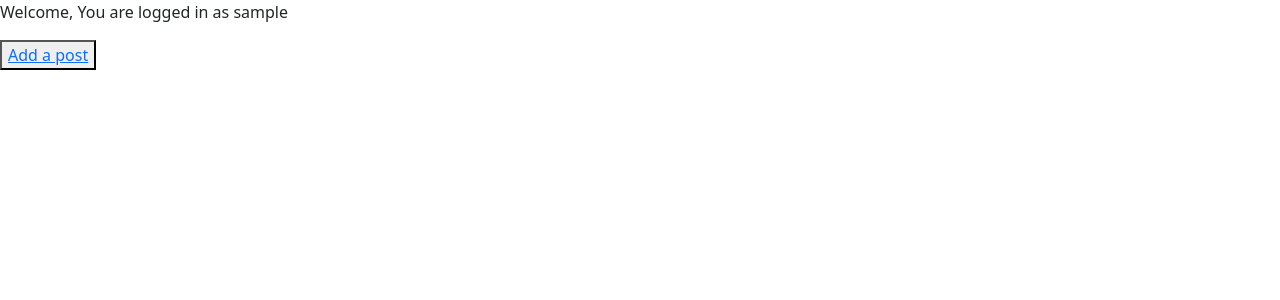
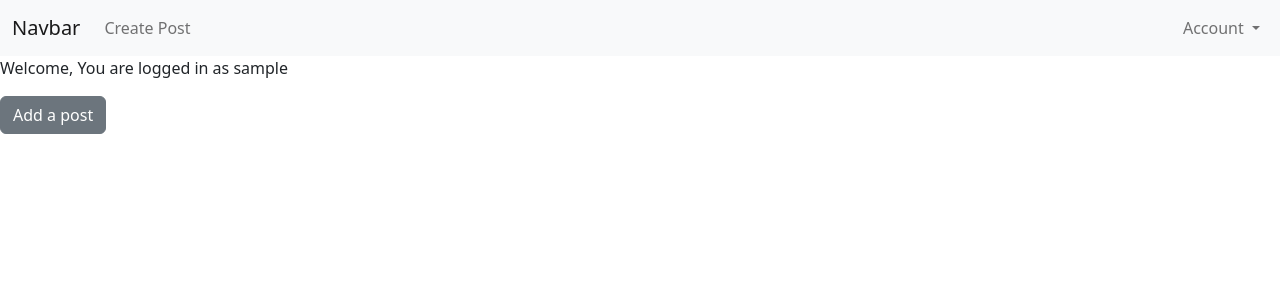
Before and after one commit to chanon-lim/exercise4-group9, a Django app: page / in a window 1280 px wide. Shown: the top 300 px of the page. Run offline with Django 4.2, Linux system fonts and the light colour scheme; the visitor is signed in with stand-in values (Sample User, id 1); data that the repository does not hold is empty; some libraries are stand-ins or nearby versions.

Commit message:
Add navbar and change page style

```diff
--- a/templates/base/base.html
+++ b/templates/base/base.html
@@ -1,4 +1,5 @@
 {% load static %}
+{% load socialaccount %}
 
 <!DOCTYPE html>
 <html lang="ja">
@@ -15,7 +16,42 @@
     integrity="sha384-rbsA2VBKQhggwzxH7pPCaAqO46MgnOM80zW1RWuH61DGLwZJEdK2Kadq2F9CUG65" crossorigin="anonymous">
 </head>
 <body>
+    <!-- Navbar -->
+    <nav class="navbar navbar-expand-lg navbar-light bg-light">
+        <div class="container-fluid">
+            <a class="navbar-brand" href="{% url 'forum' %}">Navbar</a>
+            <button class="navbar-toggler" type="button" data-bs-toggle="collapse" data-bs-target="#navbarSupportedContent" aria-controls="navbarSupportedContent" aria-expanded="false" aria-label="Toggle navigation">
+                <span class="navbar-toggler-icon"></span>
+            </button>
+            <div class="collapse navbar-collapse" id="navbarSupportedContent">
+            <ul class="navbar-nav me-auto mb-2 mb-lg-0">
+                <li class="nav-item">
+                    <a class="nav-link" href="{% url 'post_create' %}">Create Post</a>
+                </li>
+            </ul>
+            <ul class="navbar-nav mb-2 mb-lg-0 ml-auto">
+                <li class="nav-item dropdown">
+                    <a class="nav-link dropdown-toggle" href="#" id="navbarDropdown" role="button" data-bs-toggle="dropdown" aria-expanded="false">
+                        Account
+                    </a>
+                    <ul class="dropdown-menu dropdown-menu-left" aria-labelledby="navbarDropdown">
+                        {% if user.is_authenticated %}
+                        <li><a class="dropdown-item" href="#">Profile</a></li>
+                        <li><a class="dropdown-item" href="{% url 'account_logout' %}?next={{ request.path }}">Logout</a></li>
+                        {% else %}
+                        <li><a class="dropdown-item" href="{% provider_login_url 'google' %}">Login</a></li>
+                        {% endif %}
+                    </ul>
+                </li>
+            </ul>
+        </div>
+    </nav>
+
+
     {% block content %}
     {% endblock content %}
+
+    <!-- Bootstrap JS -->
+    <script src="https://cdn.jsdelivr.net/npm/bootstrap@5.2.3/dist/js/bootstrap.bundle.min.js" integrity="sha384-kenU1KFdBIe4zVF0s0G1M5b4hcpxyD9F7jL+jjXkk+Q2h455rYXK/7HAuoJl+0I4" crossorigin="anonymous"></script>
 </body>
 </html>
--- a/templates/forum/forum.html
+++ b/templates/forum/forum.html
@@ -1,23 +1,29 @@
 {% extends 'base/base.html' %}
 {% load socialaccount %}
 
-
 {% block content %}
     {% if user.is_authenticated %}
-    <p>Welcome, You are logged in as {{ user.username }}</p>
+        <p>Welcome, You are logged in as {{ user.username }}</p>
     {% else %}
-    <a href="{% provider_login_url 'google' %}">Login With Google</a>
+        <a class="btn btn-primary" href="{% provider_login_url 'google' %}">
+            Login With Google
+        </a>
     {% endif %}
 
-    <button><a href="{% url 'post_create' %}">Add a post</a></button>
+    <a class="btn btn-secondary" href="{% url 'post_create' %}">
+        Add a post
+    </a>
+
     {% for post in posts %}
-        <h3 class="test">{{ post.title }}</h3>
-        <h5>{{ posts.labels }}</h5>
-        {% for label in posts.labels %}
-            <h5>{{ label }}</h5>
-        {% endfor %}
-        <p>{{ post.created_on }}</p>
-        <p>{{ post.content }}</p>
-        <a href="{% url 'post_detail' post.id %}">Go to detailed post</a>
+        <div class="card mt-3">
+            <div class="card-body">
+                <h3 class="card-title">{{ post.title }}</h3>
+                <h5 class="card-subtitle mb-2 text-muted">{{ post.created_on }}</h5>
+                <p class="card-text">{{ post.content }}</p>
+                <a class="btn btn-primary" href="{% url 'post_detail' post.id %}">
+                    Go to detailed post
+                </a>
+            </div>
+        </div>
     {% endfor %}
 {% endblock content %}
```
Also changed, not shown: templates/forum/post_detail.html (+23 -10 lines).
